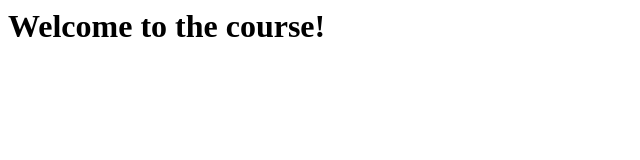
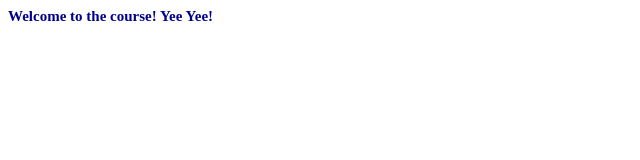
Before and after one commit to MurrTuck/learn-css-animations, a plain HTML site: page index.html in a window 1280 px wide. Shown: the whole page, without its empty margins (0-640 px from the left). Drawn offline with Linux system fonts and the light colour scheme.

Commit message:
Adding Transition Code - Video 3

```diff
--- a/index.css
+++ b/index.css
@@ -0,0 +1,10 @@
+.heading {
+    color: darkblue;
+    font-size: 15px;
+    transition: all 0.5s;
+}
+
+.heading:hover {
+    color: aqua;
+    font-size: 20px;
+}
--- a/index.html
+++ b/index.html
@@ -5,7 +5,7 @@
 </head>
 
 <body>
-    <h1>Welcome to the course!</h1>
+    <h1 class="heading">Welcome to the course! Yee Yee!</h1>
 </body>
 
 </html>
```
